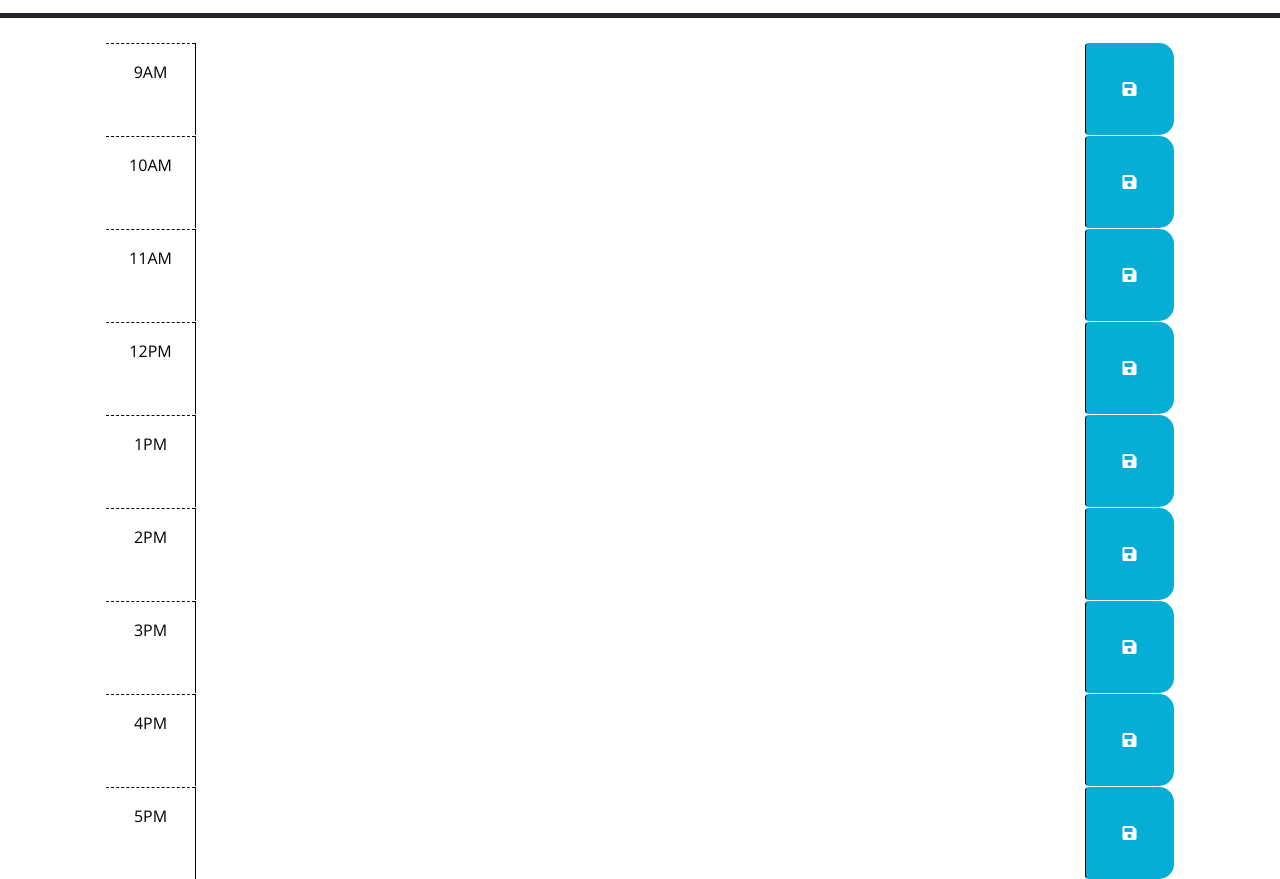
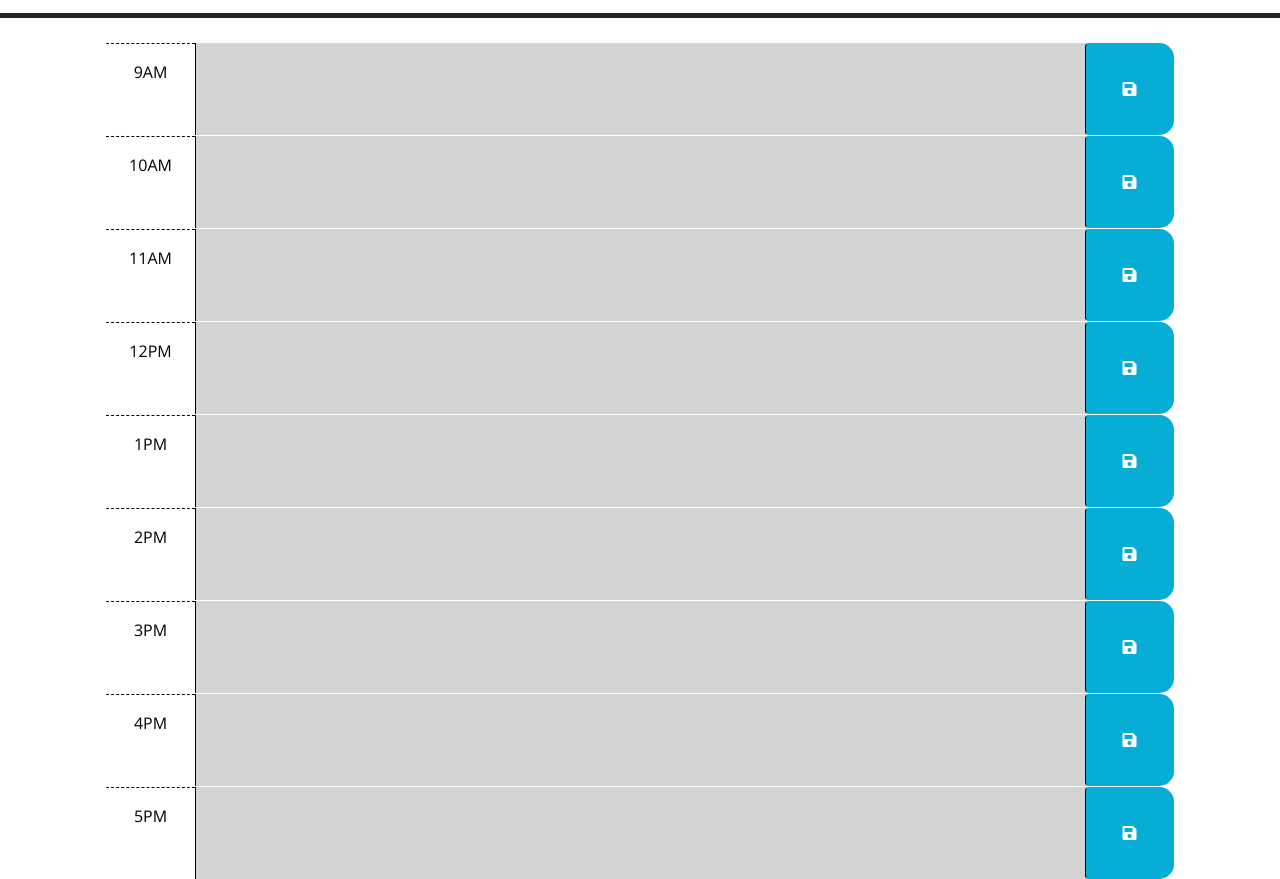
Before and after one commit to lrubio013/Work-Day-Scheduler, a plain HTML site: page index.html in a window 1280 px wide. Shown: the part 260-1139 px from the top of the page. Drawn offline with nearby package versions, Linux system fonts and the light colour scheme.

Commit message:
Added my timeblock function

```diff
--- a/assets/js/script.js
+++ b/assets/js/script.js
@@ -1,15 +1,31 @@
-var today= dayjs();
-var saveBTN= $(".saveBtn");
-var timeBlock= $(".time-block");
-
-
-
+var today = dayjs();
+var saveBTN = $(".saveBtn");
+var timeBlock = $(".time-block");
+var currentHour = dayjs().format('HH');
 
 // adds the date to the header
 $(function () {
   $("#currentDay").text(today.format("dddd, MMM D YYYY"));
 });
 
-$(function () {
 
-});
+// loops over time blocks
+timeBlock.each(function () {
+ // To check the time and add the classes for background indicators
+  if (this.id < currentHour) {
+    $(this).removeClass("future");
+    $(this).removeClass("present");
+    $(this).addClass("past");
+  }
+  else if (this.id === currentHour) {
+    $(this).removeClass("past");
+    $(this).removeClass("future");
+    $(this).addClass("present");
+  }
+  else {
+    $(this).removeClass("present");
+    $(this).removeClass("past");
+    $(this).addClass("future");
+
+  }
+})
--- a/index.html
+++ b/index.html
@@ -40,7 +40,7 @@
         -->
 
       <!-- Example of a past time block. The "past" class adds a gray background color. -->
-      <div id="hour-9" class="row time-block ">
+      <div id="09" class="row time-block ">
         <div class="col-2 col-md-1 hour text-center py-3">9AM</div>
         <textarea class="col-8 col-md-10 description" rows="3"> </textarea>
         <button class="btn saveBtn col-2 col-md-1" aria-label="save">
@@ -49,7 +49,7 @@
       </div>
 
       <!-- Example of a a present time block. The "present" class adds a red background color. -->
-      <div id="hour-10" class="row time-block ">
+      <div id="10" class="row time-block ">
         <div class="col-2 col-md-1 hour text-center py-3">10AM</div>
         <textarea class="col-8 col-md-10 description" rows="3"> </textarea>
         <button class="btn saveBtn col-2 col-md-1" aria-label="save">
@@ -58,7 +58,7 @@
       </div>
 
       <!-- Example of a future time block. The "future" class adds a green background color. -->
-      <div id="hour-11" class="row time-block ">
+      <div id="11" class="row time-block ">
         <div class="col-2 col-md-1 hour text-center py-3">11AM</div>
         <textarea class="col-8 col-md-10 description" rows="3"> </textarea>
         <button class="btn saveBtn col-2 col-md-1" aria-label="save">
@@ -66,7 +66,7 @@
         </button>
       </div>
 
-      <div id="hour-12" class="row time-block ">
+      <div id="12" class="row time-block ">
         <div class="col-2 col-md-1 hour text-center py-3">12PM</div>
         <textarea class="col-8 col-md-10 description" rows="3"> </textarea>
         <button class="btn saveBtn col-2 col-md-1" aria-label="save">
@@ -74,7 +74,7 @@
         </button>
       </div>
 
-      <div id="hour-13" class="row time-block ">
+      <div id="13" class="row time-block ">
         <div class="col-2 col-md-1 hour text-center py-3">1PM</div>
         <textarea class="col-8 col-md-10 description" rows="3"> </textarea>
         <button class="btn saveBtn col-2 col-md-1" aria-label="save">
@@ -82,7 +82,7 @@
         </button>
       </div>
 
-      <div id="hour-14" class="row time-block ">
+      <div id="14" class="row time-block ">
         <div class="col-2 col-md-1 hour text-center py-3">2PM</div>
         <textarea class="col-8 col-md-10 description" rows="3"> </textarea>
         <button class="btn saveBtn col-2 col-md-1" aria-label="save">
@@ -90,7 +90,7 @@
         </button>
       </div>
 
-      <div id="hour-15" class="row time-block ">
+      <div id="15" class="row time-block ">
         <div class="col-2 col-md-1 hour text-center py-3">3PM</div>
         <textarea class="col-8 col-md-10 description" rows="3"> </textarea>
         <button class="btn saveBtn col-2 col-md-1" aria-label="save">
@@ -98,7 +98,7 @@
         </button>
       </div>
 
-      <div id="hour-16" class="row time-block ">
+      <div id="16" class="row time-block ">
         <div class="col-2 col-md-1 hour text-center py-3">4PM</div>
         <textarea class="col-8 col-md-10 description" rows="3"> </textarea>
         <button class="btn saveBtn col-2 col-md-1" aria-label="save">
@@ -106,7 +106,7 @@
         </button>
       </div>
 
-      <div id="hour-17" class="row time-block ">
+      <div id="17" class="row time-block ">
         <div class="col-2 col-md-1 hour text-center py-3">5PM</div>
         <textarea class="col-8 col-md-10 description" rows="3"> </textarea>
         <button class="btn saveBtn col-2 col-md-1" aria-label="save">
```
